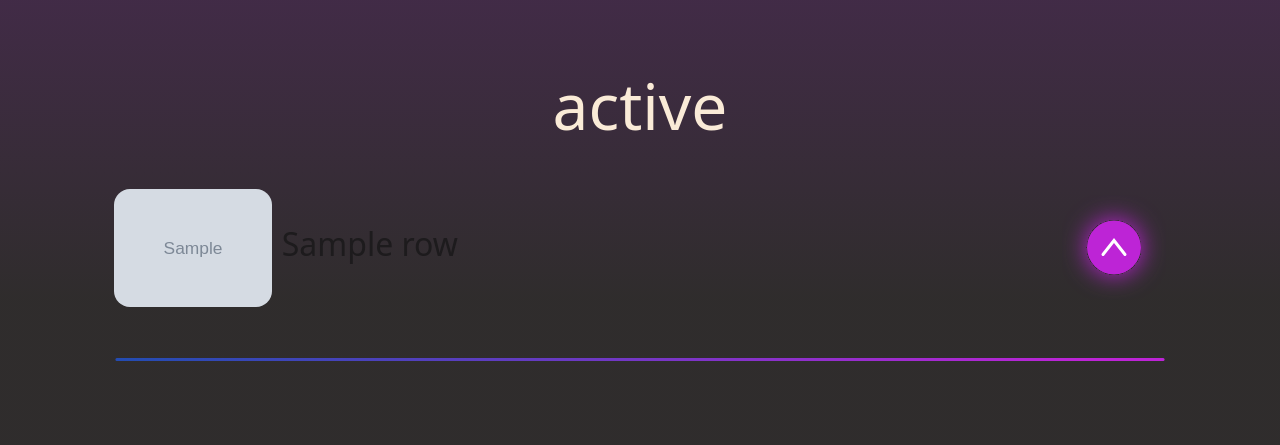
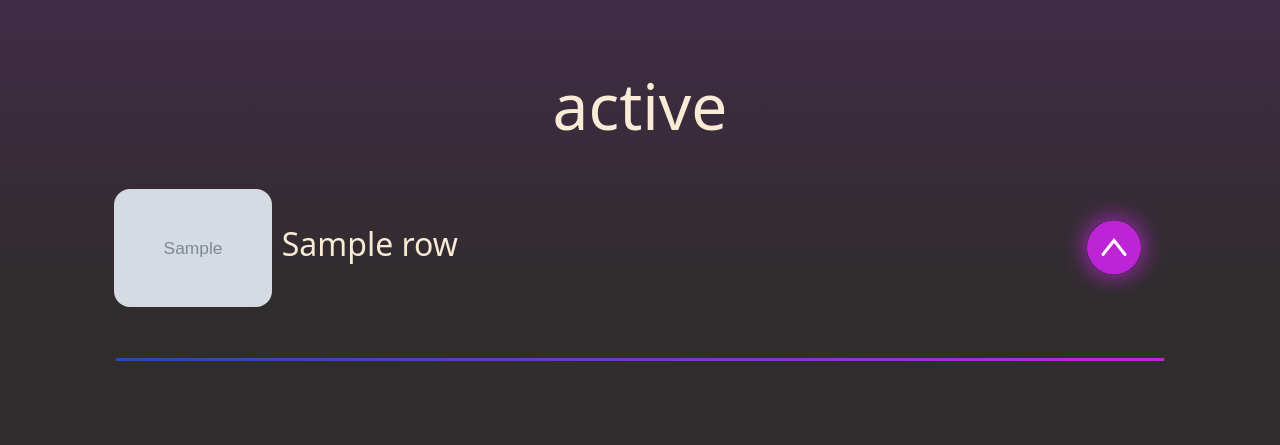
Before and after one commit to Mcguffinn/Playcast, a Flask app: template templates/playlist.html in a window 1280 px wide. Shown: the part 1020-1465 px from the top of the page. Run offline with Flask 2, Linux system fonts and the light colour scheme; the template is opened without the code that fills it: most values are stand-ins (such as "Sample title", 1, 10 or a date in 2020); grey boxes marked "Sample" are stand-in pictures.

Commit message:
changed song color

```diff
--- a/static/css/base.css
+++ b/static/css/base.css
@@ -42,7 +42,7 @@
   width: 80px;
 }
 .song {
-  color: rgb(29, 27, 29) !important;
+  color: antiquewhite !important;
 }
 .accordion-collapse {
   color: antiquewhite;
--- a/static/css/newbase.css
+++ b/static/css/newbase.css
@@ -106,6 +106,7 @@ header {
 .song {
     font-weight: var(--weight);
     color: var(--text);
+    color: antiquewhite;
     line-height: normal;
     letter-spacing: 0;
     flex: 1;
```
